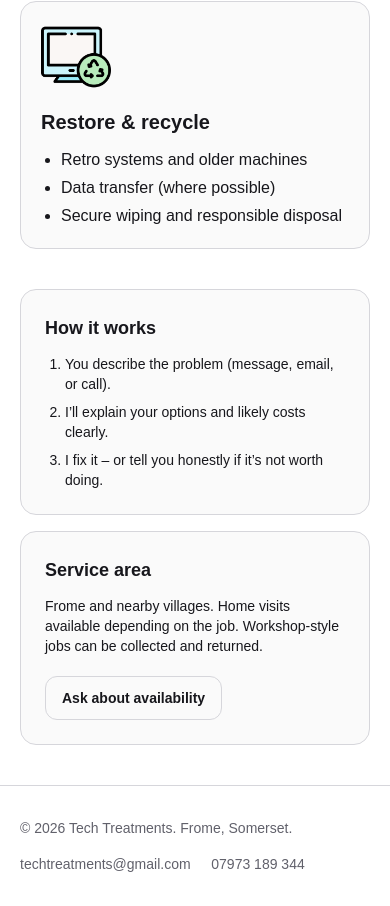
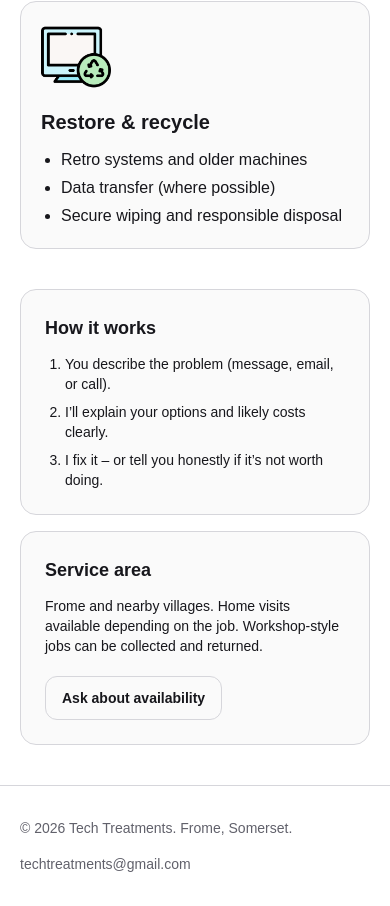
Before and after one commit to bluesky2006/tech-treatments, a Next.js app: page / in a window 390 px wide. Shown: the part 1412-2318 px from the top of the page. Built offline with nearby package versions, Linux system fonts and the light colour scheme.

Commit message:
remove phone number

```diff
--- a/components/SiteFooter.tsx
+++ b/components/SiteFooter.tsx
@@ -10,10 +10,7 @@ export default function SiteFooter() {
             <a className="hover:text-white" href="mailto:techtreatments@gmail.com">
               techtreatments@gmail.com
             </a>
-            <span className="text-white/20">·</span>
-            <a className="hover:text-white" href="tel:+447000000000">
-              07973 189 344
-            </a>
+
           </p>
         </div>
       </Container>
```
